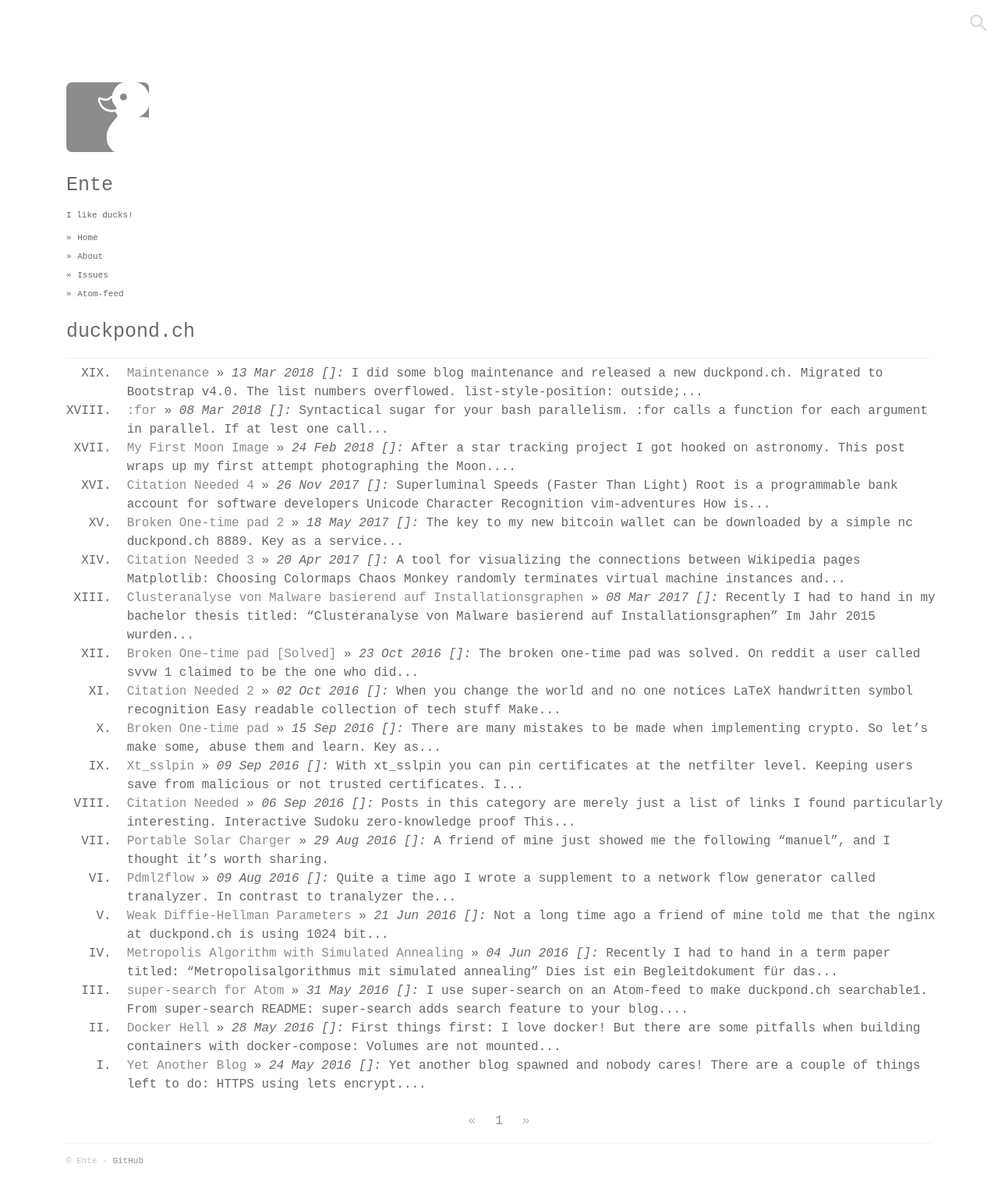
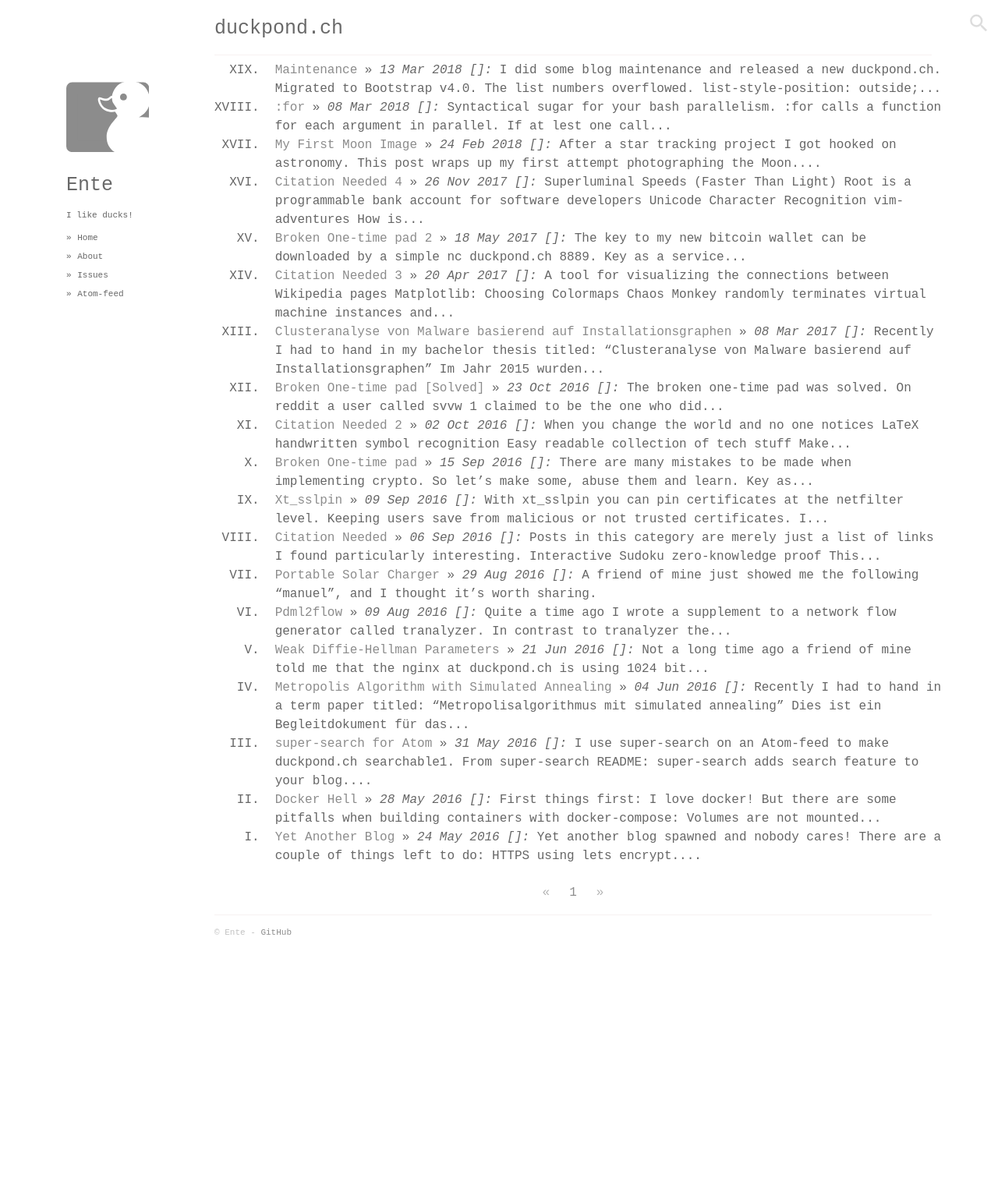
Before and after one commit to Enteee/duckpond.ch, a Jekyll site: the page built from index.html, in a window 1280 px wide. Shown: the whole page at 78% size. Built offline with Jekyll 4.4.1, drawn with Linux system fonts in a browser that asks for light colours; the list of posts is cut into pages by our own code; comment, search, counter and statistics services are not loaded; after the commit the page ends 1227 px from its top, so only the background shows below that.

Commit message:
missing lg

```diff
--- a/_layouts/default.html
+++ b/_layouts/default.html
@@ -82,7 +82,7 @@
                   </nav>
               </div>
 
-              <div class="col-12 col-10 content">
+              <div class="col-12 col-lg-10 content">
                   <header class="d-none d-lg-block">
                       <h1>
                       {% if page.title %}
```
